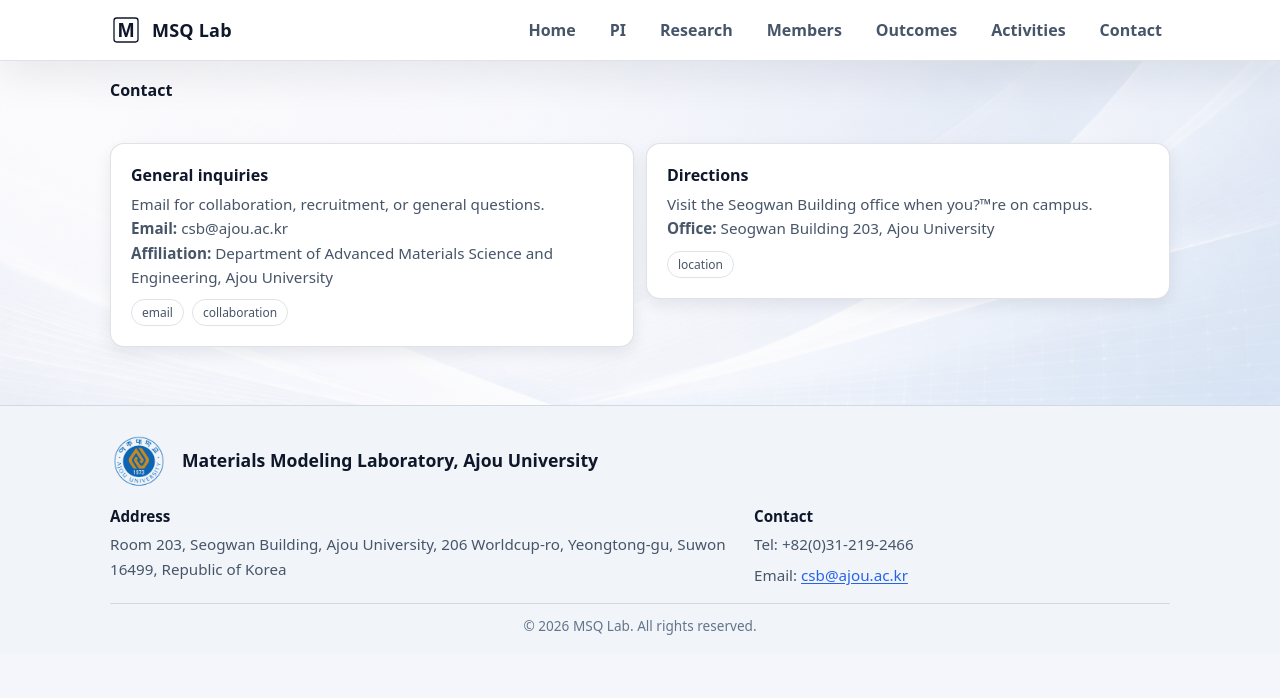
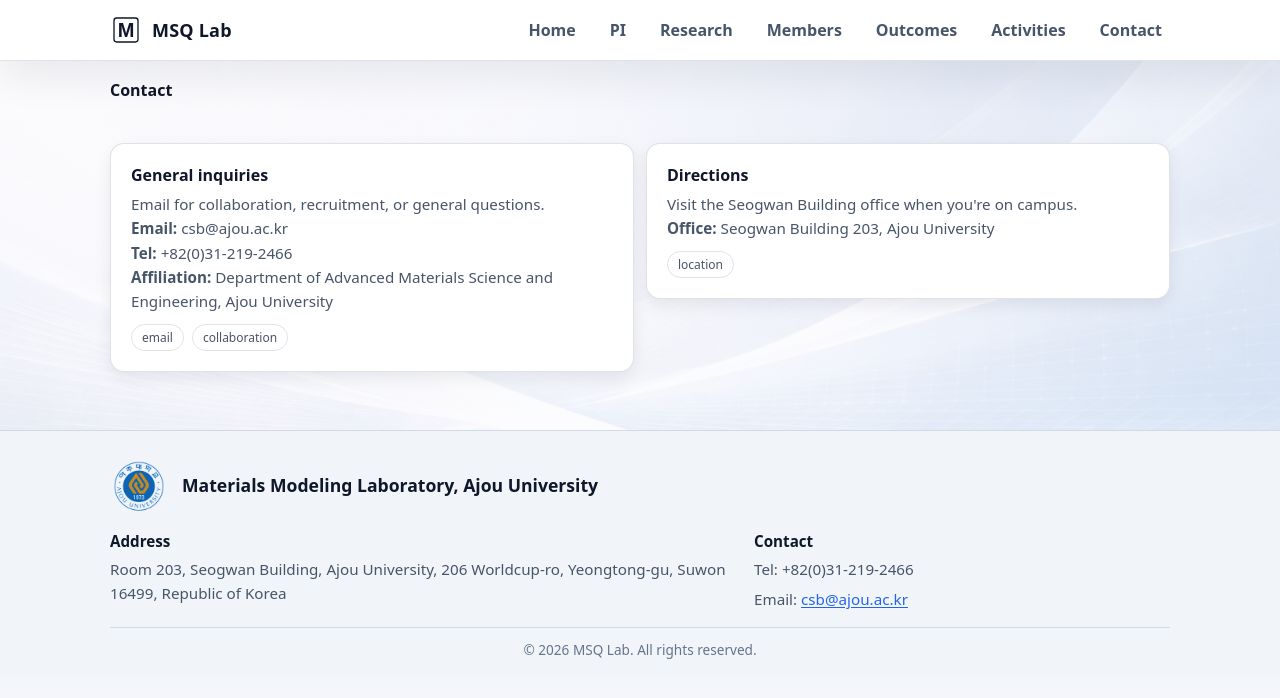
Before and after one commit to qwerqwer33-3/MSQ, a Next.js app: page /MSQ/contact in a window 1280 px wide. Shown: the top 698 px of the page. Built offline with nearby package versions, Linux system fonts and the light colour scheme; a web font is replaced by a local one.

Commit message:
Update page.js

```diff
--- a/app/contact/page.js
+++ b/app/contact/page.js
@@ -20,6 +20,7 @@
             >
               <div className="cardMeta">
                 <div><strong>Email:</strong> {pi.email}</div>
+                {pi.phone ? <div><strong>Tel:</strong> {pi.phone}</div> : null}
                 <div><strong>Affiliation:</strong> {pi.affiliation}</div>
               </div>
             </Card>
@@ -28,7 +29,7 @@
           <div className="piCardWrapper">
             <Card
               title="Directions"
-              meta="Visit the Seogwan Building office when you?™re on campus."
+              meta="Visit the Seogwan Building office when you're on campus."
               badges={["location"]}
             >
               <div className="cardMeta">
```
